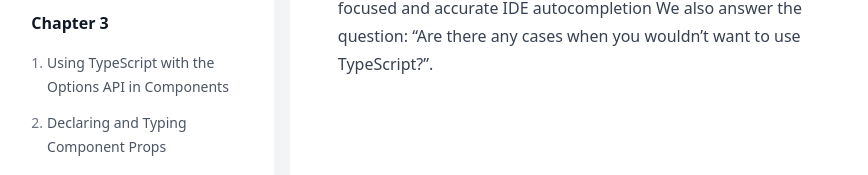
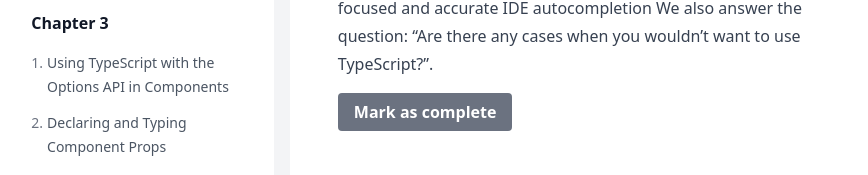
Before and after one commit to artem-alekseenko/awsamplify, a Nuxt app: page /course/chapter/1-chapter-1/lesson/1-introduction-to-typescript-with-vue-js-3 in a window 1280 px wide. Shown: the part 741-916 px from the top of the page, without its empty margins (198-1066 px from the left). Built offline with nearby package versions, Linux system fonts and the light colour scheme.

Commit message:
add complete button

```diff
--- /dev/null
+++ b/components/LessonCompleteButton.client.vue
@@ -0,0 +1,34 @@
+<template>
+  <label
+    class="rounded text-white font-bold py-2 px-4 cursor-pointer"
+    :class="{
+      'bg-green-500': modelValue,
+      'bg-gray-500': !modelValue,
+    }"
+  >
+    <input
+      type="checkbox"
+      :value="modelValue"
+      @input="() => $emit('update:modelValue', !modelValue)"
+      class="hidden"
+    />
+    {{ modelValue ? "Completed!" : "Mark as complete" }}
+  </label>
+</template>
+
+<script setup>
+defineProps({
+  modelValue: {
+    type: Boolean,
+    default: false,
+  },
+});
+
+defineEmits(["update:modelValue"]);
+</script>
+
+<style scoped>
+::selection {
+  display: none;
+}
+</style>
--- a/nuxt.config.ts
+++ b/nuxt.config.ts
@@ -1,7 +1,7 @@
 // https://nuxt.com/docs/api/configuration/nuxt-config
 export default defineNuxtConfig({
   devtools: { enabled: true },
-  modules: ["@nuxtjs/tailwindcss"],
+  modules: ["@nuxtjs/tailwindcss",  "@vueuse/nuxt"],
 
   future: {
     compatibilityVersion: 4,
--- a/package.json
+++ b/package.json
@@ -16,6 +16,8 @@
     "@eslint/js": "9.6.0",
     "@nuxtjs/tailwindcss": "6.12.0",
     "@tailwindcss/typography": "0.5.13",
+    "@vueuse/core": "10.11.0",
+    "@vueuse/nuxt": "10.11.0",
     "eslint": "9.6.0",
     "eslint-plugin-vue": "9.27.0",
     "globals": "15.8.0",
--- a/pages/course/chapter/[chapterSlug]/lesson/[lessonSlug].vue
+++ b/pages/course/chapter/[chapterSlug]/lesson/[lessonSlug].vue
@@ -22,6 +22,10 @@
     </div>
     <VideoPlayer v-if="lesson.videoId" :videoId="lesson.videoId" />
     <p>{{ lesson.text }}</p>
+    <LessonCompleteButton
+      :model-value="isLessonComplete"
+      @update:model-value="toggleComplete"
+    />
   </div>
 </template>
 
@@ -40,4 +44,34 @@
     (lesson) => lesson.slug === route.params.lessonSlug,
   );
 });
+
+const title = computed(() => {
+  return `${lesson.value.title} - ${course.title}`;
+});
+useHead({
+  title,
+});
+
+const progress = useLocalStorage('progress', []);
+
+const isLessonComplete = computed(() => {
+  if (!progress.value[chapter.value.number - 1]) {
+    return false;
+  }
+
+  if (!progress.value[chapter.value.number - 1][lesson.value.number - 1]) {
+    return false;
+  }
+
+  return progress.value[chapter.value.number - 1][lesson.value.number - 1];
+});
+
+const toggleComplete = () => {
+  if (!progress.value[chapter.value.number - 1]) {
+    progress.value[chapter.value.number - 1] = [];
+  }
+
+  progress.value[chapter.value.number - 1][lesson.value.number - 1] =
+    !isLessonComplete.value;
+};
 </script>
```
Also changed, not shown: 1 other file (tests, documents, lock files or other folders).
